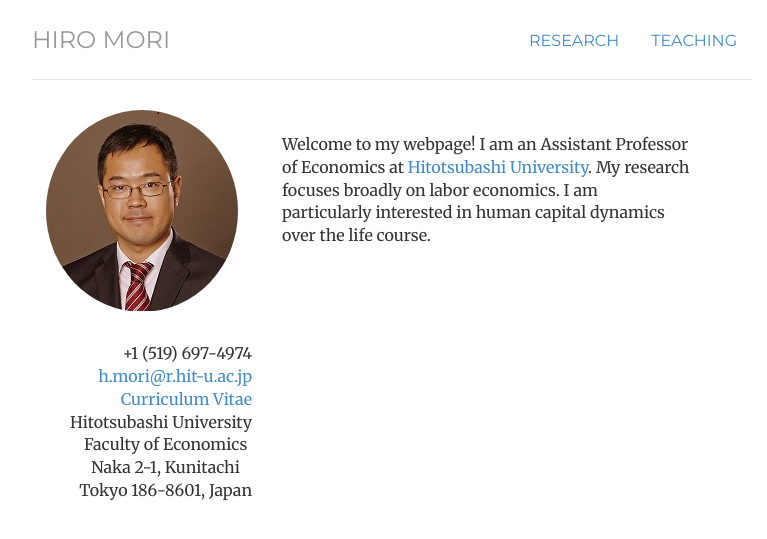
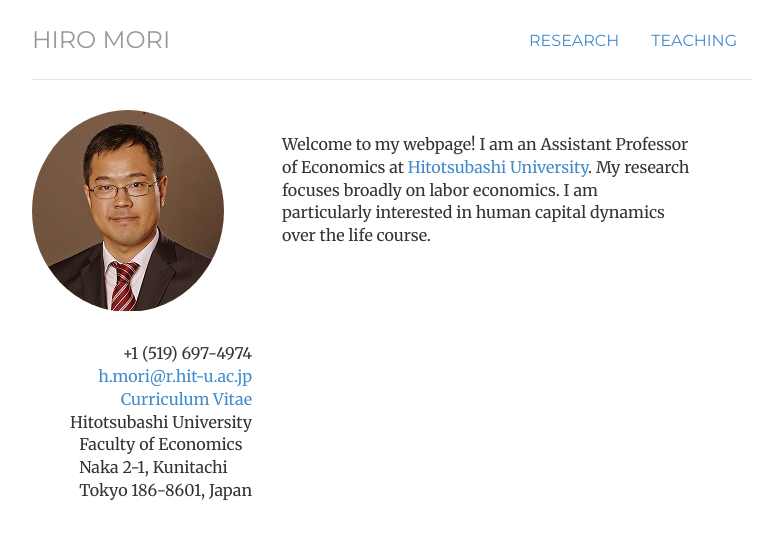
Before and after one commit to morihiroaki/morihiroaki.github.io, a Jekyll site: the page built from index.html, in a window 1280 px wide. Shown: the top 539 px of the page, without its empty margins (248-1015 px from the left). Built offline with Jekyll 4.4.1, drawn with Linux system fonts in a browser that asks for light colours.

Commit message:
Update index.html

```diff
--- a/index.html
+++ b/index.html
@@ -8,7 +8,7 @@ description:
 <!--div class="jumbotron"-->
 <div class="row">
              <div class="box text-left">
-                 <div class='col-xs-12 col-sm-4 text-center'>
+                 <div class='col-xs-12 col-sm-4 text-left'>
                   	<img  class="img-circle avatar" alt="Hiro Mori" src="files/portrait.jpg">
                     <div class="contact-item">
                       <div class="icon pull-left text-center"><span class="fa fa-phone fa-fw"></span></div>
```
